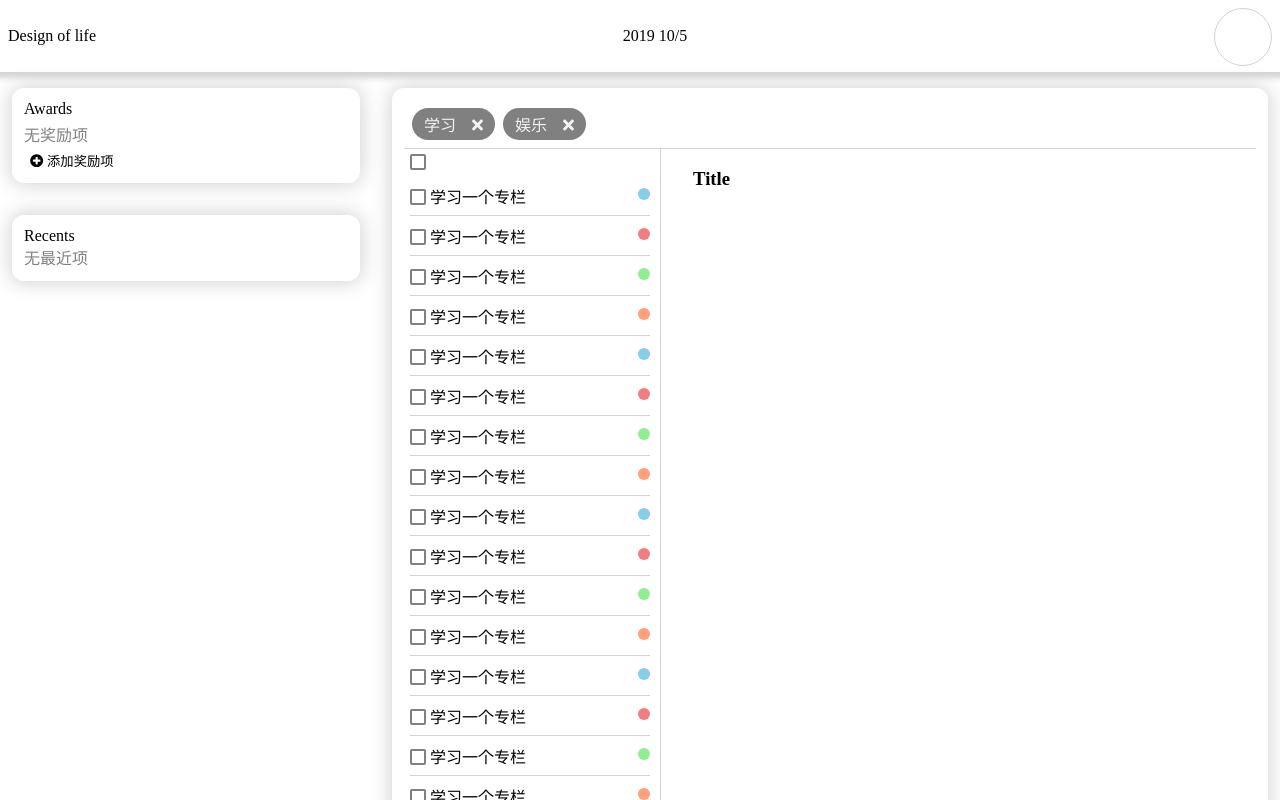
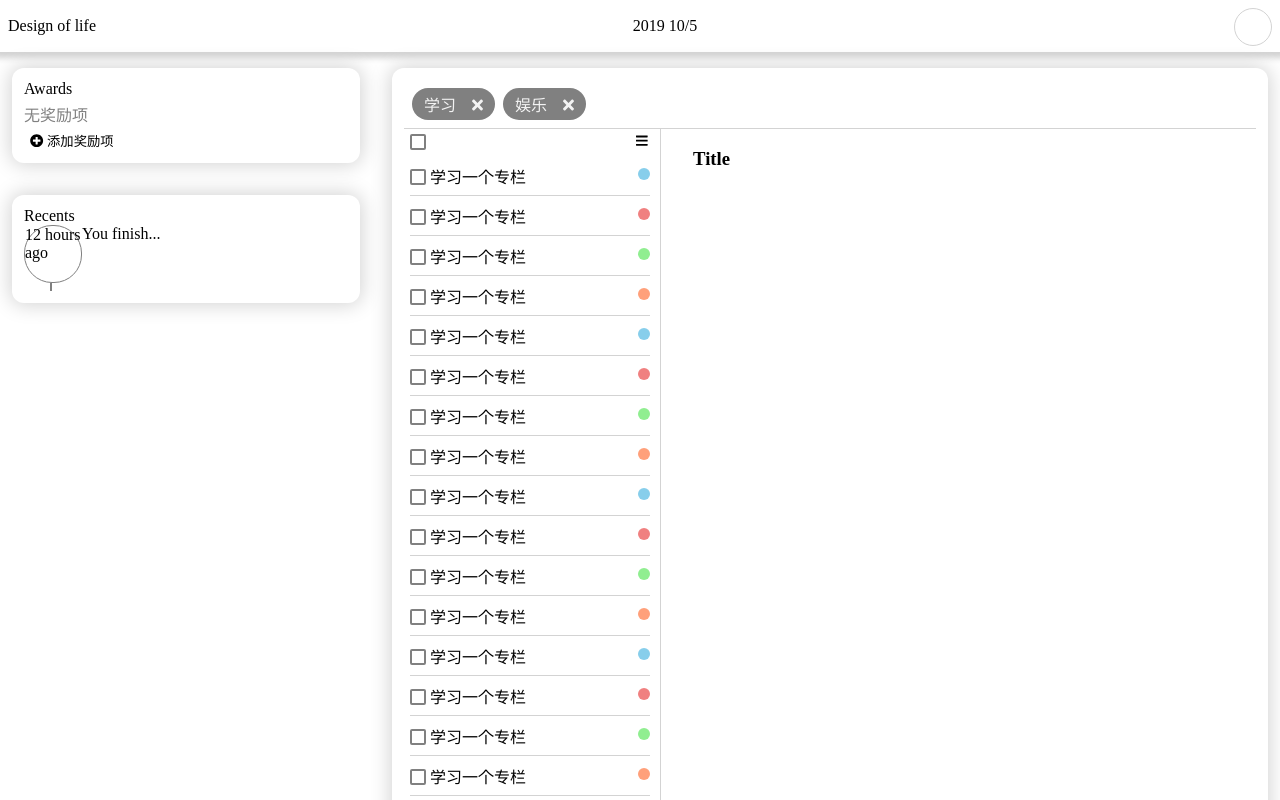
Before and after one commit to codimiracle/design-of-life-frontend, a Next.js app: page / in a window 1280 px wide. Shown: the top 800 px of the page. Built offline with nearby package versions, Linux system fonts and the light colour scheme.

Commit message:
layout recent-panel component

```diff
--- a/components/recent-panel.js
+++ b/components/recent-panel.js
@@ -1,7 +1,37 @@
 import Panel from './ui/panel';
+import Moment from 'moment';
 
 const RecentItem = (props) => {
-
+    return (
+        <li>
+            <div>
+                <div className="recent-time">{Moment(props.recent).fromNow()}</div>
+                <div className="recent-desc">You finish...</div>
+            </div>
+            <style jsx>{`
+                li div {
+                    display: flex;
+                }
+                .recent-time {
+                    width: 56px;
+                    height: 56px;
+                    border-radius: 28px;
+                    border: 1px solid grey;
+                }
+                li {
+                    overflow: hidden;
+                }
+                li::after {
+                    display: block;
+                    content: '';
+                    width: 1px;
+                    height: 8px;
+                    border-left: 2px solid grey;
+                    margin-left: 26px;
+                }
+            `}</style>
+        </li>
+    );
 }
 const RecentPanel = (props) => (
     <Panel title="Recents">
@@ -10,12 +40,12 @@ const RecentPanel = (props) => (
             <style jsx>{`
             ul {
                 list-style-type: none;
-
+                margin: 0;
+                padding: 0;
             }
         `}</style>
         </div>
     </Panel>
-
 );
 
 export default RecentPanel;
--- a/config/icon-config.js
+++ b/config/icon-config.js
@@ -1,5 +1,5 @@
 import { library } from '@fortawesome/fontawesome-svg-core';
 import { faGithub } from '@fortawesome/free-brands-svg-icons';
-import { faTimesCircle, faTimes, faPlusCircle } from '@fortawesome/free-solid-svg-icons';
+import { faTimesCircle, faTimes, faPlusCircle, faBars, faCheck } from '@fortawesome/free-solid-svg-icons';
 
-library.add(faTimesCircle, faTimes, faGithub, faPlusCircle);
+library.add(faTimesCircle, faTimes, faBars, faPlusCircle, faCheck, faGithub);
--- a/layout/header.js
+++ b/layout/header.js
@@ -23,8 +23,8 @@ const User = (props) => (
         <div className="avatar"></div>
         <style jsx>{`
             .user-area {
-                width: 56px;
-                height: 56px;
+                width: 36px;
+                height: 36px;
                 border: 1px solid lightgrey;
                 border-radius: 100%;
             }
@@ -42,8 +42,8 @@ const Header = (props) => (
         <User />
         <style jsx>{`
             header {
-                height: 56px;
-                line-height: 56px;
+                height: 36px;
+                line-height: 36px;
                 padding: 8px;
                 display: flex;
                 justify-content: space-between;
--- a/package.json
+++ b/package.json
@@ -16,6 +16,7 @@
     "@fortawesome/free-brands-svg-icons": "^5.11.2",
     "@fortawesome/free-solid-svg-icons": "^5.11.2",
     "@fortawesome/react-fontawesome": "^0.1.7",
+    "moment": "^2.24.0",
     "next": "^9.1.2",
     "react": "^16.11.0",
     "react-dom": "^16.11.0",
--- a/pages/index.js
+++ b/pages/index.js
@@ -5,7 +5,16 @@ import DefaultLayout from '../layout/default-layout';
 import App from '../components/app';
 
 const awards = [];
-const recents = [];
+const recents = [
+    {
+        id: 12,
+        userId: 324,
+        statusFrom: '',
+        stausTo: '',
+        operation: '',
+        createdTime: new Date().toISOString()
+    }
+];
 
 const Home = () => (
     <DefaultLayout>
```
Also changed, not shown: config/locale-config.js (added).
